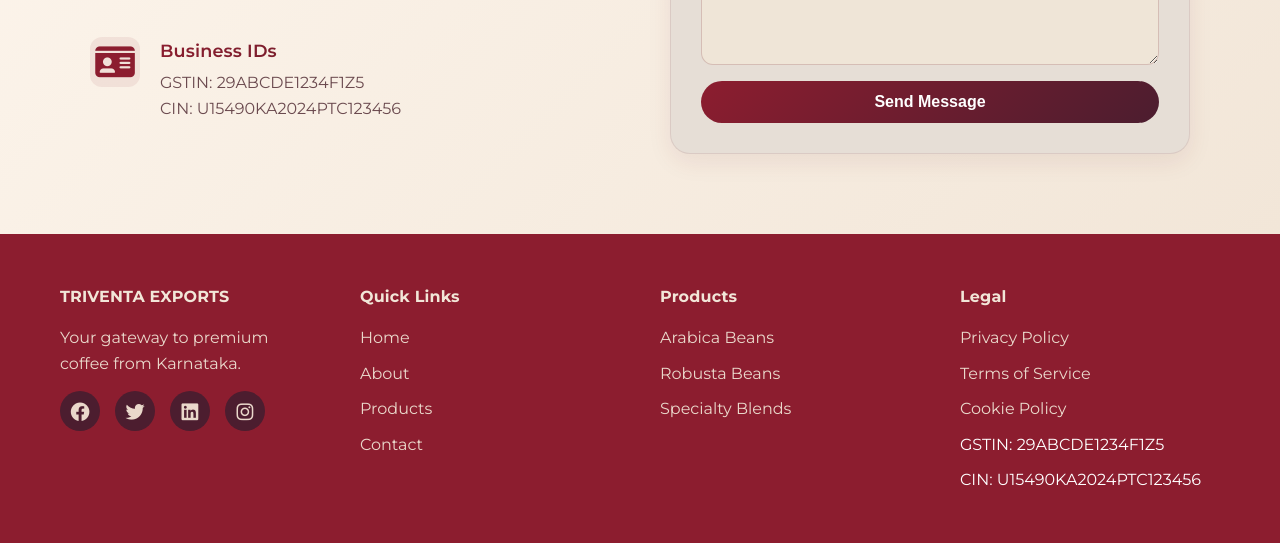
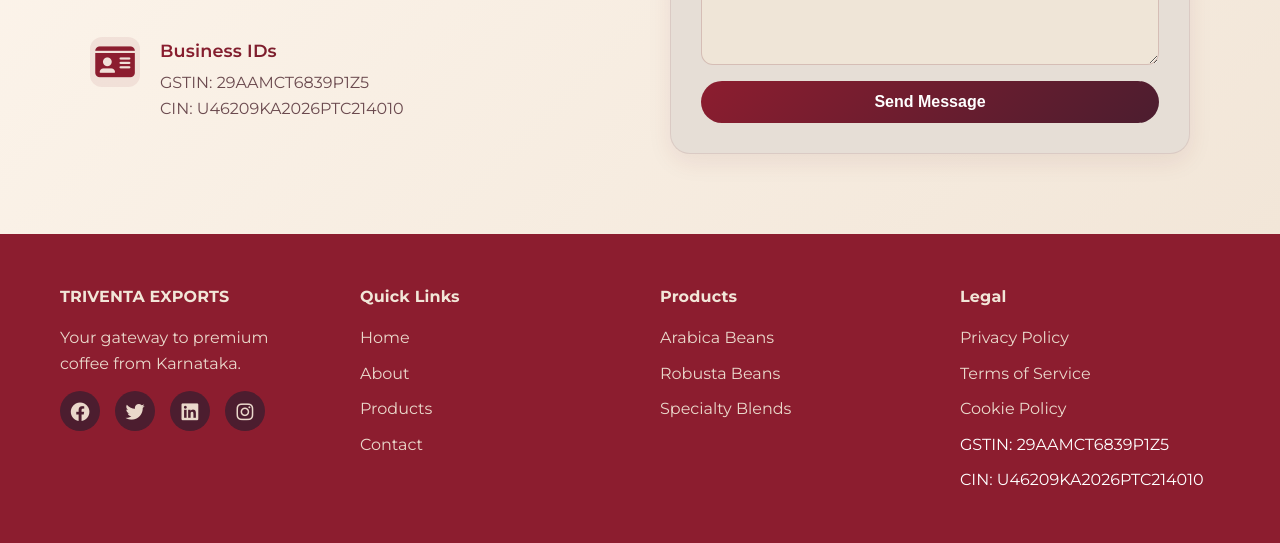
Before and after one commit to sanjan-achar/triventa-launch, a React (Vite) app: page / in a window 1280 px wide. Shown: the part 3589-4132 px from the top of the page. Built offline with nearby package versions, Linux system fonts and the light colour scheme.

Commit message:
Final check 2

```diff
--- a/src/components/Contact.jsx
+++ b/src/components/Contact.jsx
@@ -209,8 +209,8 @@
               <i className="fas fa-id-card"></i>
               <div>
                 <h4>Business IDs</h4>
-                <p>GSTIN: 29ABCDE1234F1Z5</p>
-                <p>CIN: U15490KA2024PTC123456</p>
+                <p>GSTIN: 29AAMCT6839P1Z5</p>
+                <p>CIN: U46209KA2026PTC214010</p>
               </div>
             </div>
           </div>
--- a/src/components/Footer.jsx
+++ b/src/components/Footer.jsx
@@ -36,8 +36,8 @@
               <li><a href="#">Privacy Policy</a></li>
               <li><a href="#">Terms of Service</a></li>
               <li><a href="#">Cookie Policy</a></li>
-              <li>GSTIN: 29ABCDE1234F1Z5</li>
-              <li>CIN: U15490KA2024PTC123456</li>
+              <li>GSTIN: 29AAMCT6839P1Z5</li>
+              <li>CIN: U46209KA2026PTC214010</li>
             </ul>
           </div>
         </div>
```
